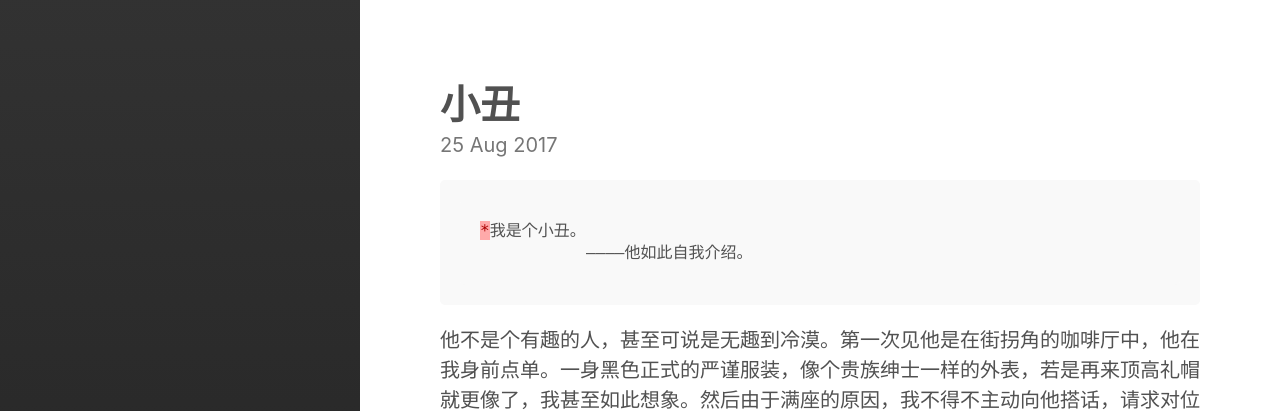
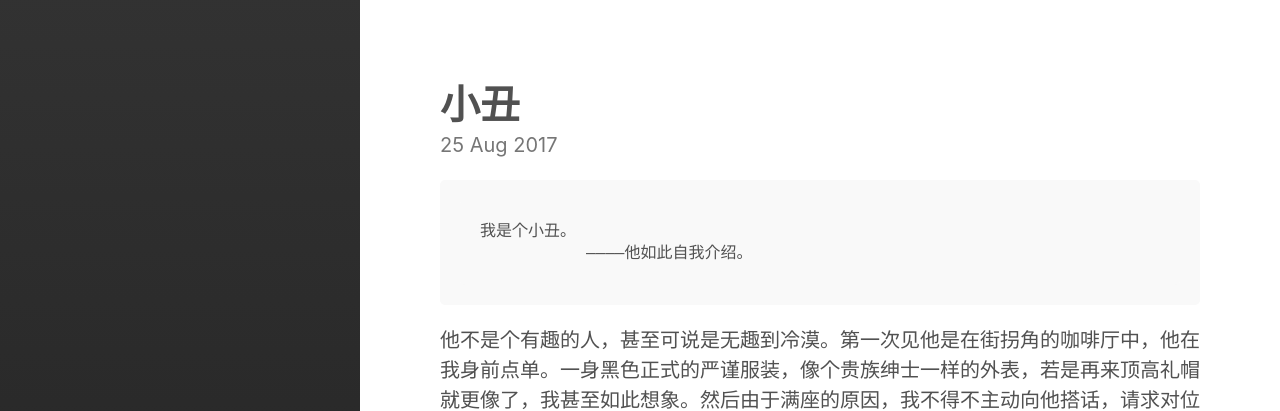
Before and after one commit to taisenki/taisenki.github.io, a Jekyll site: the page built from _posts/2017-08-25-小丑.md, in a window 1280 px wide. Shown: the top 411 px of the page. Built offline with Jekyll 4.4.1, drawn with Linux system fonts in a browser that asks for light colours.

Commit message:
Update 2017-08-25-小丑.md

````diff
--- a/_posts/2017-08-25-小丑.md
+++ b/_posts/2017-08-25-小丑.md
@@ -5,10 +5,9 @@ series: 人物记
 ---
 
 ```markdown
-*我是个小丑。
+我是个小丑。
            ————他如此自我介绍。
 ```
-
 他不是个有趣的人，甚至可说是无趣到冷漠。第一次见他是在街拐角的咖啡厅中，他在我身前点单。一身黑色正式的严谨服装，像个贵族绅士一样的外表，若是再来顶高礼帽就更像了，我甚至如此想象。然后由于满座的原因，我不得不主动向他搭话，请求对位的允许——那是唯一的空座，于是我认识了他。
 
 他很知性，就外表来说，或许。如此的模棱两可，因为他的周围太过于平静，像是将言语滤去，无波的水面却又从深处泛着什么东西一样。那之后我偶尔去咖啡厅时，总是会与他相遇。
````
